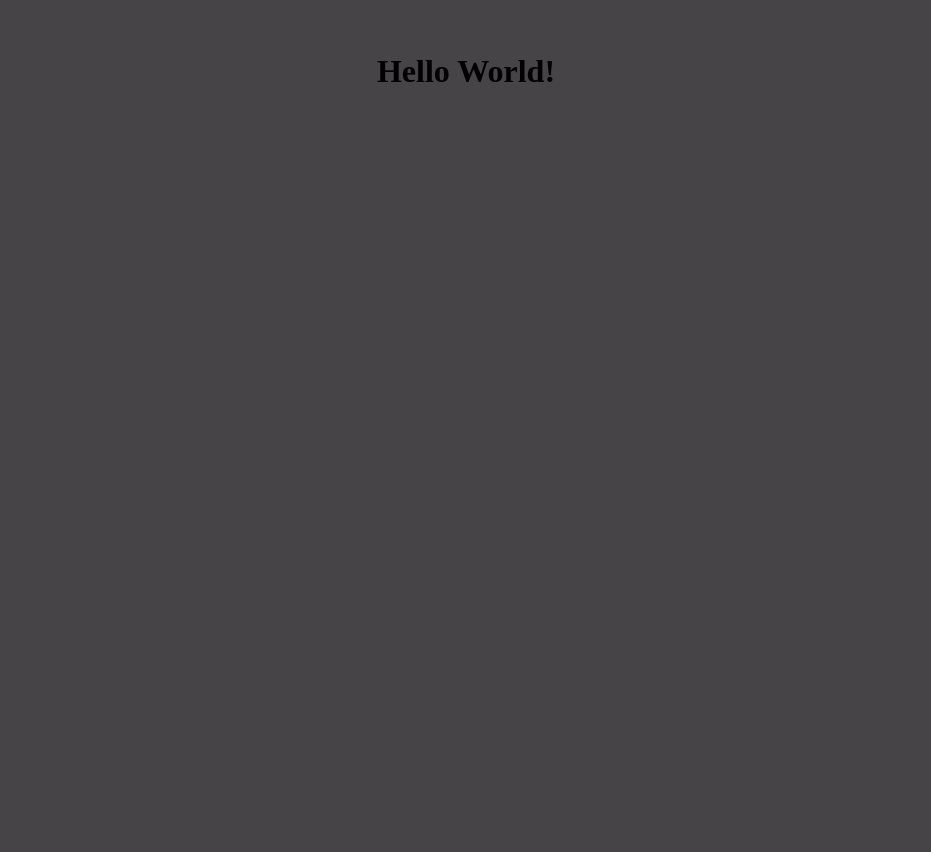
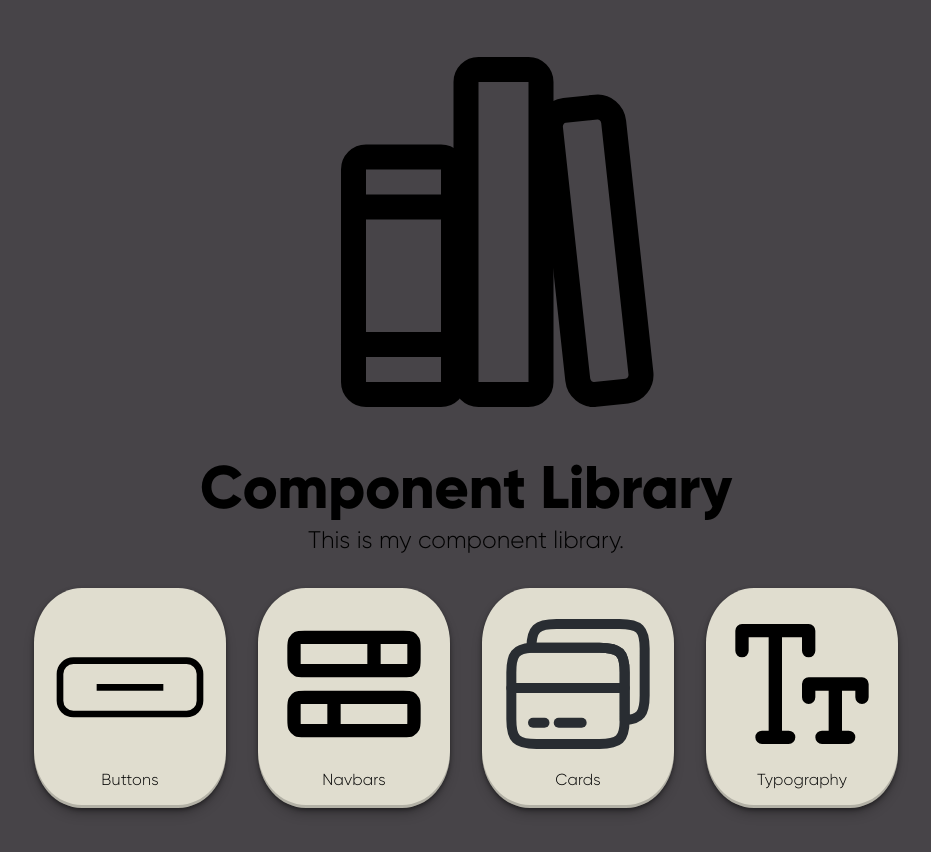
Before and after one commit to Lil-Youn/component-library, a React (Vite) app: page / in a window 1280 px wide. Shown: the top 852 px of the page, without its empty margins (174-1105 px from the left). Before the commit the page ends 800 px from the top, so only its background shows below. Built offline with nearby package versions, Linux system fonts and the light colour scheme.

Commit message:
Add component library with logos and styles

```diff
--- a/src/pages/home.tsx
+++ b/src/pages/home.tsx
@@ -1,10 +1,95 @@
+import { Box, Container, Typography } from "@mui/material";
 import "../App.css";
+import LibraryLogo from "/public/library.svg";
+import ButtonLogo from "../assets/logo svgs/button.svg";
+import NavbarLogo from "../assets/logo svgs/navbars.svg";
+import CardLogo from "../assets/logo svgs/cards.svg";
+import TypographyLogo from "../assets/logo svgs/text.svg";
+import MenuLogo from "../assets/logo svgs/menu.svg";
 
 function Home() {
   return (
-    <>
-      <h1>Hello World!</h1>
-    </>
+    <Container>
+      <img src={LibraryLogo} alt="logo" style={{ width: "25rem" }} />
+      <Box sx={{ my: 2 }}>
+        <Typography
+          variant="h2"
+          component="h1"
+          sx={{ fontFamily: "Gilroy extra bold" }}
+        >
+          Component Library
+        </Typography>
+        <Typography variant="h5" sx={{ fontFamily: "Gilroy light" }}>
+          This is my component library.
+        </Typography>
+      </Box>
+      <Box sx={{ my: 2, display: "flex", justifyContent: "center" }}>
+        <Box
+          sx={{
+            m: 2,
+            p: 2,
+
+            borderRadius: "25%",
+            backgroundColor: "#E0DDCF",
+            boxShadow:
+              "rgba(0, 0, 0, 0.4) 0px 2px 4px, rgba(0, 0, 0, 0.3) 0px 7px 13px -3px, rgba(0, 0, 0, 0.2) 0px -3px 0px inset",
+          }}
+        >
+          <img src={ButtonLogo} alt="logo" style={{ width: "10rem" }} />
+          <Typography variant="body1" sx={{ fontFamily: "Gilroy light" }}>
+            Buttons
+          </Typography>
+        </Box>
+        <Box
+          sx={{
+            m: 2,
+            p: 2,
+
+            borderRadius: "25%",
+            backgroundColor: "#E0DDCF",
+            boxShadow:
+              "rgba(0, 0, 0, 0.4) 0px 2px 4px, rgba(0, 0, 0, 0.3) 0px 7px 13px -3px, rgba(0, 0, 0, 0.2) 0px -3px 0px inset",
+          }}
+        >
+          <img src={NavbarLogo} alt="logo" style={{ width: "10rem" }} />
+          <Typography variant="body1" sx={{ fontFamily: "Gilroy light" }}>
+            Navbars
+          </Typography>
+        </Box>
+        <Box
+          sx={{
+            m: 2,
+            p: 2,
+
+            borderRadius: "25%",
+            backgroundColor: "#E0DDCF",
+            boxShadow:
+              "rgba(0, 0, 0, 0.4) 0px 2px 4px, rgba(0, 0, 0, 0.3) 0px 7px 13px -3px, rgba(0, 0, 0, 0.2) 0px -3px 0px inset",
+          }}
+        >
+          <img src={CardLogo} alt="logo" style={{ width: "10rem" }} />
+          <Typography variant="body1" sx={{ fontFamily: "Gilroy light" }}>
+            Cards
+          </Typography>
+        </Box>
+        <Box
+          sx={{
+            m: 2,
+            p: 2,
+
+            borderRadius: "25%",
+            backgroundColor: "#E0DDCF",
+            boxShadow:
+              "rgba(0, 0, 0, 0.4) 0px 2px 4px, rgba(0, 0, 0, 0.3) 0px 7px 13px -3px, rgba(0, 0, 0, 0.2) 0px -3px 0px inset",
+          }}
+        >
+          <img src={TypographyLogo} alt="logo" style={{ width: "10rem" }} />
+          <Typography variant="body1" sx={{ fontFamily: "Gilroy light" }}>
+            Typography
+          </Typography>
+        </Box>
+      </Box>
+    </Container>
   );
 }
 
```
